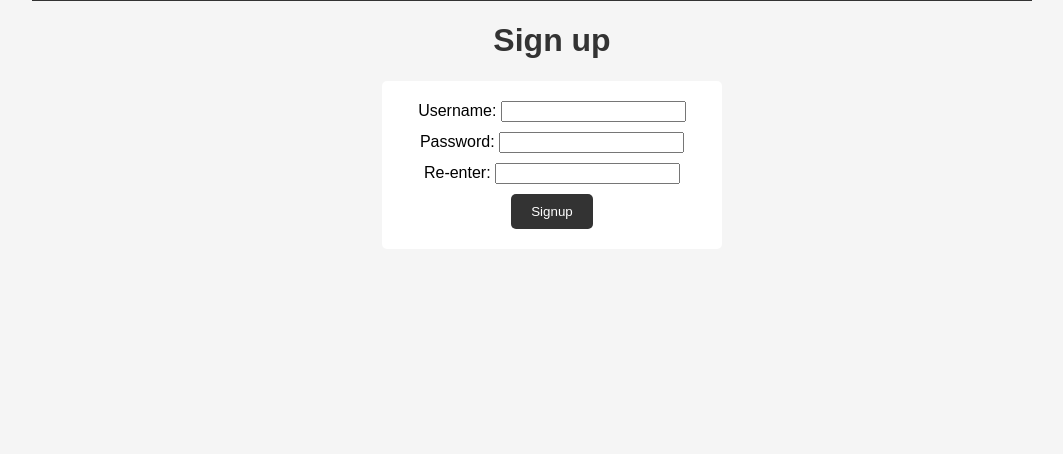
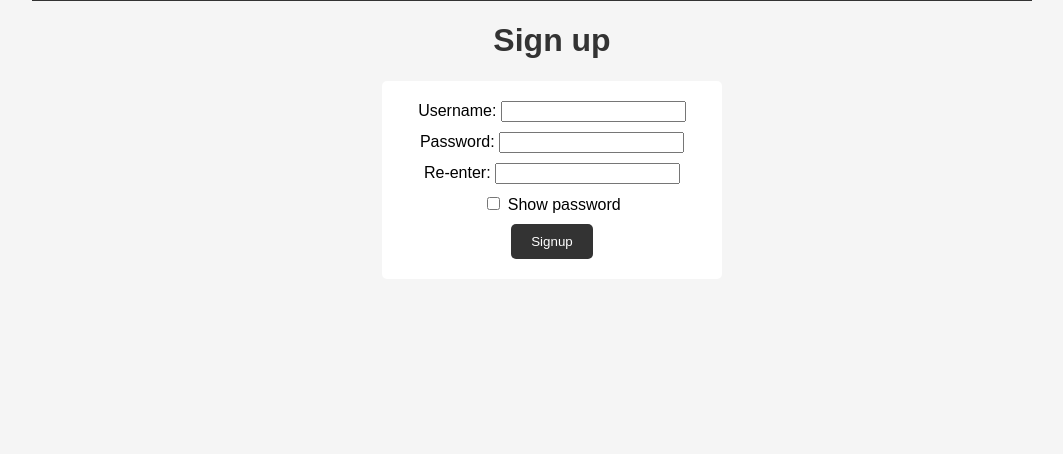
Before and after one commit to Abishai03/book_management_system, a Flask app: page /signup in a window 1280 px wide. Shown: the part 159-613 px from the top of the page, without its empty margins (88-1151 px from the left). Run offline with Flask 3, Linux system fonts and the light colour scheme.

Commit message:
Added js code to show the password filed in signup page.

```diff
--- a/app/templates/signup.html
+++ b/app/templates/signup.html
@@ -53,20 +53,57 @@
     <div class="signup-container">
         <form action="{{ url_for('signup') }}" method="post">
 
+            <!-- Username input -->
             <div class="input-section">
                 Username: <input type="text" name="username" required><br>
             </div>
+
+            <!-- Password input -->
             <div class="input-section">
-                Password: <input type="password" name="password1" required><br>
-            </div>
-            <div class="input-section">
-                Re-enter: <input type="password" name="password2" required><br>
+                Password: <input type="password" name="password1" id="password1" required><br>
             </div>
 
+            <!-- Password confirmation input -->
+            <div class="input-section">
+                Re-enter: <input type="password" name="password2" id="password2" required><br>
+            </div>
+
+            <!-- Checkbox to toggle password visibility -->
+            <div class="input-section">
+                <input type="checkbox" id="show_password"> Show password
+            </div>
+
+            <!-- Submit button -->
             <input type="submit" value="Signup">
 
-          </form>
+        </form>
     </div>
+
+    <script>
+        // This js script adds functionality to toggle the visibility of passwords
+
+        // Get the password input elements by their ID attributes
+        var passwordInput1 = document.getElementById('password1');
+        var passwordInput2 = document.getElementById('password2');
+
+        // Get the checkbox input element by its ID attribute
+        var showPasswordCheckbox = document.getElementById('show_password');
+
+        // Add an event listener to the checkbox for the 'click' event
+        // This function will be called every time the checkbox is clicked
+        showPasswordCheckbox.addEventListener('click', function (e) {
+            // Determine the new type for the input fields:
+            // If the checkbox is checked, set type to 'text' to show the password
+            // If it's unchecked, set type back to 'password' to hide it
+            var type = showPasswordCheckbox.checked ? 'text' : 'password';
+
+            // Set the type attribute of the password input fields
+            // This changes them from password fields to text fields or vice versa
+            passwordInput1.setAttribute('type', type);
+            passwordInput2.setAttribute('type', type);
+        });
+    </script>
+
 </body>
 </html>
 
```
